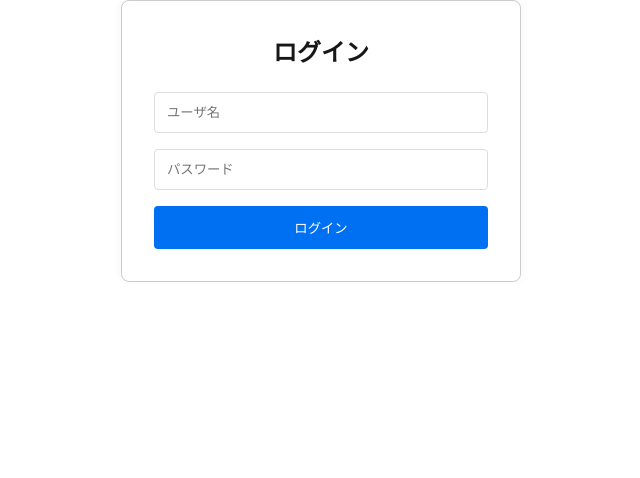
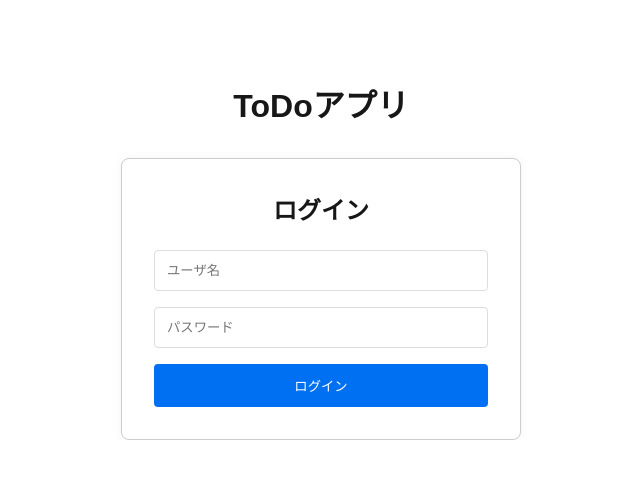
Before and after one commit to OnoHibiki/todo-ts-java, a Next.js app in the folder frontend/: page /login in a window 1280 px wide. Shown: the top 478 px of the page, without its empty margins (319-959 px from the left). Built offline with nearby package versions, Linux system fonts and the light colour scheme.

Commit message:
CSS微調整

```diff
--- a/frontend/src/app/components/LoginForm.tsx
+++ b/frontend/src/app/components/LoginForm.tsx
@@ -17,7 +17,7 @@ export default function LoginForm() {
             localStorage.setItem('loggedInUser', username)
             router.push('/todos')
         } else {
-            alert('ユーザー名とパスワードを入力してください')
+            alert('正しいユーザー名とパスワードを入力してください')
         }
     }
 
@@ -33,7 +33,7 @@ export default function LoginForm() {
                 className={styles.input}
             />
             <input
-                type="text"
+                type="password"
                 placeholder='パスワード'
                 value={password}
                 onChange={(e) => setPassword(e.target.value)}
--- a/frontend/src/app/globals.css
+++ b/frontend/src/app/globals.css
@@ -14,6 +14,7 @@ html,
 body {
   max-width: 100vw;
   overflow-x: hidden;
+  font: #000;
 }
 
 body {
--- /dev/null
+++ b/frontend/src/app/login/page.module.css
@@ -0,0 +1,12 @@
+.loginPage {
+
+    padding-top: 5rem;         /* 全体的に下にする */
+}
+
+
+
+/* タイトル */
+.appName {
+    text-align: center;
+    margin-bottom: 2rem;      /* ログインフォームとの距離を開ける */
+}
--- a/frontend/src/app/login/page.tsx
+++ b/frontend/src/app/login/page.tsx
@@ -1,5 +1,11 @@
 import LoginForm from "../components/LoginForm";
+import  styles  from "./page.module.css";
 
 export default function LoginPage() {
-    return <LoginForm />
+    return (
+        <div className={styles.loginPage}>
+            <h1 className={styles.appName}>ToDoアプリ</h1>
+            <LoginForm />
+        </div>
+    )
 }
```
